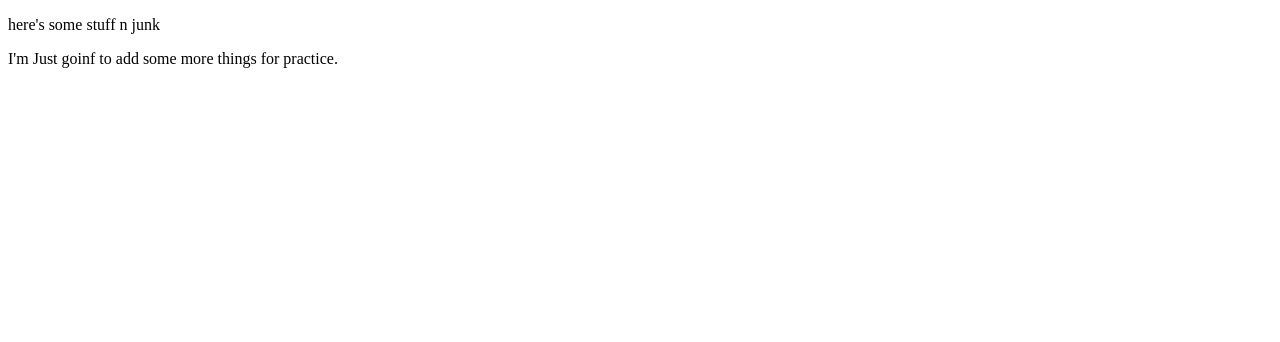
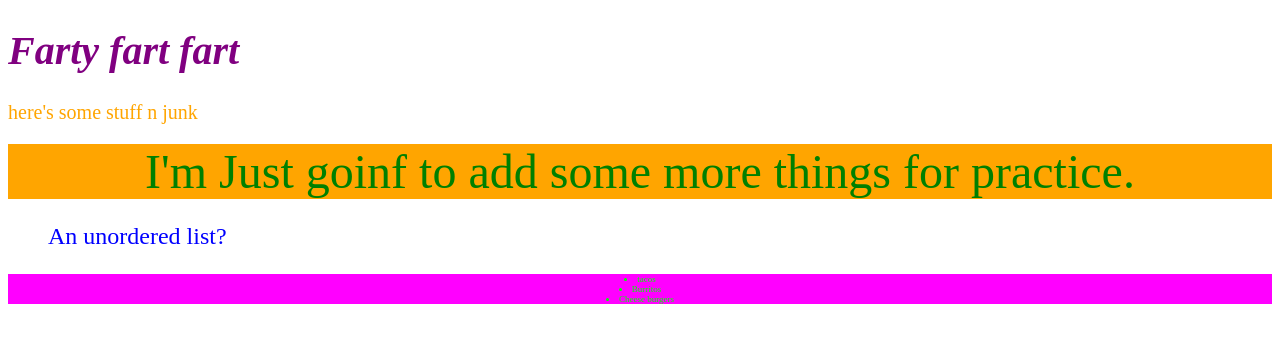
Before and after one commit to PeteLow-13/PeteLow-13.github.io, a plain HTML site: page index.html in a window 1280 px wide. Drawn offline with Linux system fonts and the light colour scheme.

Commit message:
added style sheet

```diff
--- a/index.html
+++ b/index.html
@@ -4,10 +4,19 @@
     <meta charset="UTF-8">
     <meta name="viewport" content="width=device-width, initial-scale=1.0">
     <title>github test push</title>
+    <link rel= "stylesheet" href="stylish.css"
 </head>
+
+
 <body>
+    <h1>Farty fart fart</h1>
     <p>here's some stuff n junk</p>
-    <p> I'm Just goinf to add some more things for practice.</p>
-
+    <article> I'm Just goinf to add some more things for practice.</article>
+        <ul>An unordered list?</ul>
+            <li>tacos</li>
+            <li>Burritos</li>
+            <li>Cheese burgers</li>
+        </ul>
+    </article>
 </body>
 </html>
--- /dev/null
+++ b/stylish.css
@@ -0,0 +1,32 @@
+
+
+h1 {
+    color: purple;
+    font-style: italic;
+    font-family: 'Times New Roman', Times, serif;
+    font-size: 40px;
+}
+p {
+    color: orange;
+    font-size: 20px;
+
+}
+
+article {
+    color: green;
+    font-size: 48px;
+    background-color: orange;
+    text-align: center;
+}
+
+ul {
+    font-size: x-large;
+    color:blue;
+}
+
+li {
+    font-size: xx-small;
+    color: lime;
+    background-color: magenta;
+    text-align: center;
+}
```
Also changed, not shown: 1 other file.
